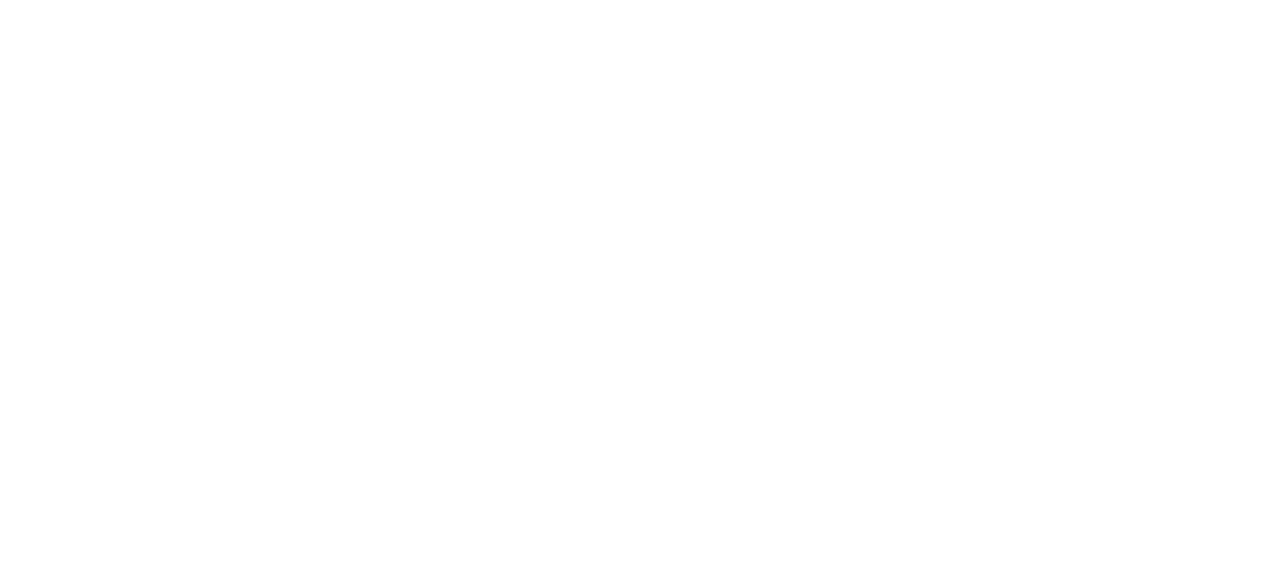
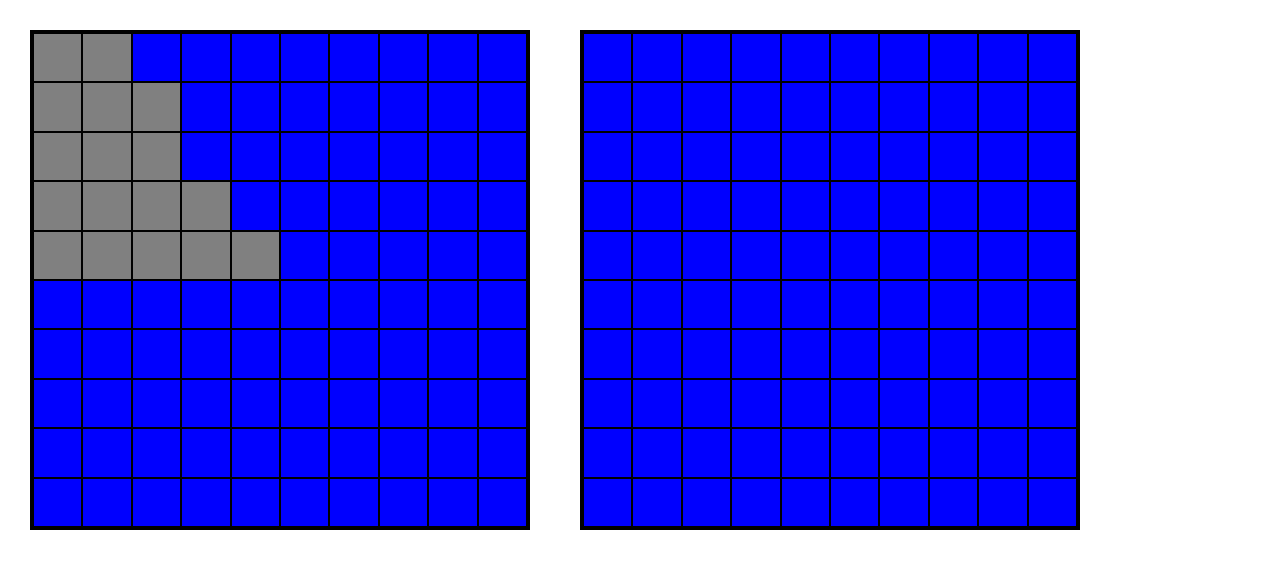
Before and after one commit to bsul24/battleship, a website built with webpack: page src/template.html in a window 1280 px wide. Built offline with nearby package versions, Linux system fonts and the light colour scheme.

Commit message:
Render gameboards

```diff
--- a/src/index.js
+++ b/src/index.js
@@ -1 +1,6 @@
 import "./styles.css";
+import GameController from "./modules/gameController.js";
+import renderGame from "./modules/domController.js";
+
+const game = new GameController();
+renderGame(game);
--- a/src/modules/domController.js
+++ b/src/modules/domController.js
@@ -0,0 +1,26 @@
+const boardOne = document.querySelector(".board-one");
+const boardTwo = document.querySelector(".board-two");
+
+export default function renderGame(game) {
+  renderBoard(game.humanPlayer.gameboard, boardOne, true);
+  renderBoard(game.computerPlayer.gameboard, boardTwo, false);
+}
+
+function renderBoard(gameboard, container, revealShips) {
+  clearElement(container);
+  for (let row = 0; row < 10; row++) {
+    for (let col = 0; col < 10; col++) {
+      const cell = document.createElement("button");
+      cell.classList.add("cell");
+      cell.dataset.row = row;
+      cell.dataset.col = col;
+      const status = gameboard.getCellStatus([row, col], revealShips);
+      cell.classList.add(status);
+      container.appendChild(cell);
+    }
+  }
+}
+
+function clearElement(element) {
+  element.textContent = "";
+}
--- a/src/styles.css
+++ b/src/styles.css
@@ -1,5 +1,7 @@
 * {
   box-sizing: border-box;
+  margin: 0;
+  padding: 0;
 }
 
 body {
@@ -11,3 +13,43 @@
     "Segoe UI",
     sans-serif;
 }
+
+#app {
+  padding: 30px;
+  display: flex;
+  gap: 50px;
+}
+
+.gameboard {
+  border: 3px solid black;
+  display: grid;
+  width: 500px;
+  height: 500px;
+  grid-template-columns: repeat(10, 1fr);
+  grid-template-rows: repeat(10, 1fr);
+}
+
+.cell {
+  border: 1px solid black;
+  cursor: pointer;
+}
+
+.miss {
+  background-color: pink;
+}
+
+.hit {
+  background-color: red;
+}
+
+.ship {
+  background-color: gray;
+}
+
+.hidden {
+  background-color: blue;
+}
+
+.empty {
+  background-color: blue;
+}
--- a/src/template.html
+++ b/src/template.html
@@ -6,6 +6,9 @@
     <title>Battleship</title>
   </head>
   <body>
-    <div id="app"></div>
+    <div id="app">
+      <div class="gameboard board-one"></div>
+      <div class="gameboard board-two"></div>
+    </div>
   </body>
 </html>
```
